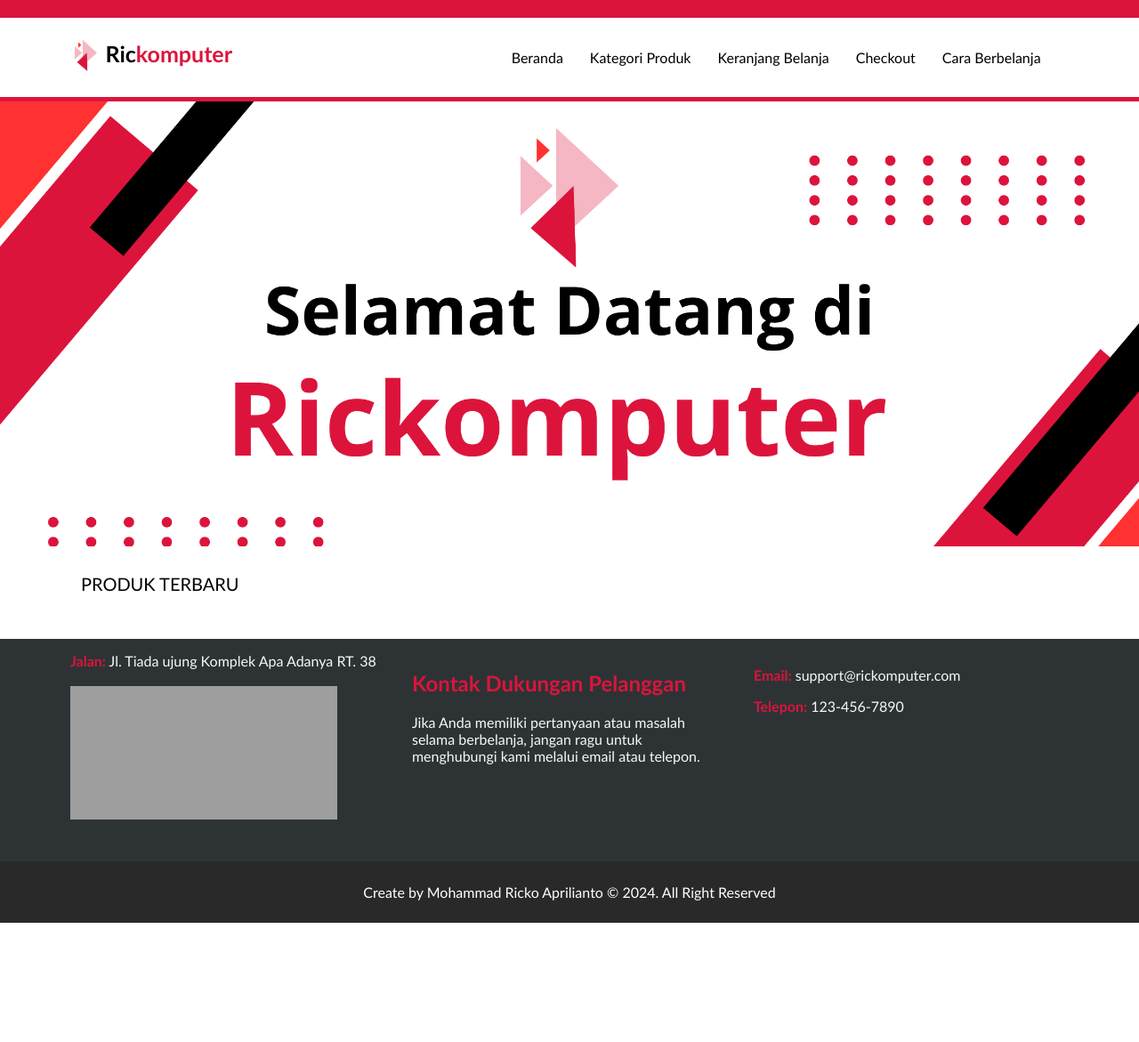
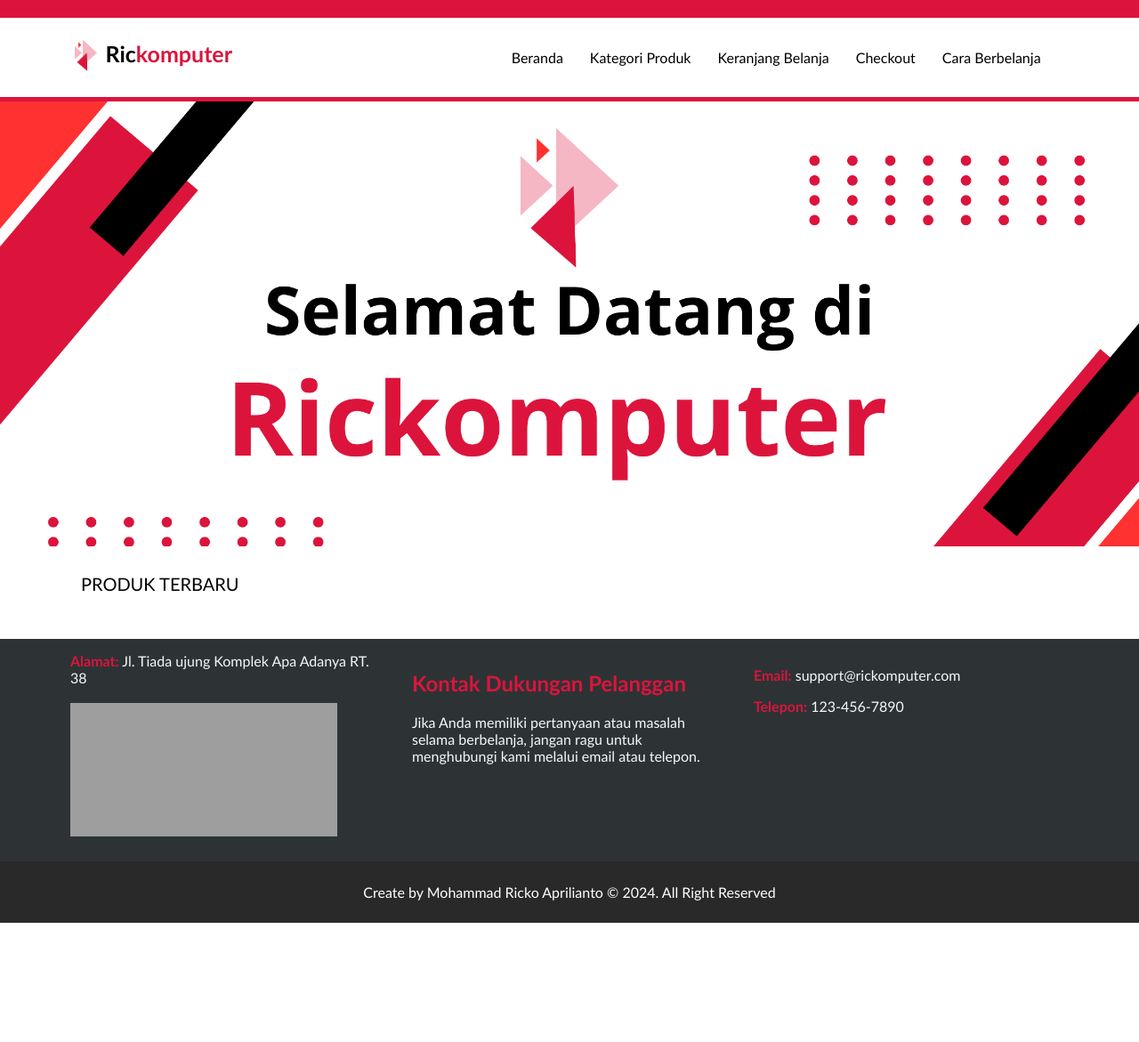
Before and after one commit to rickosong/adminlte-php, a PHP site: page / in a window 1280 px wide. Shown: the whole page at 89% size. After the commit the page ends 1037 px from the top, so only its background shows below. Run offline with PHP 8.4, Linux system fonts and the light colour scheme; data that the repository does not hold is empty; grey boxes are pictures that could not be loaded.

Commit message:
perbaikan dikit

```diff
--- a/index.php
+++ b/index.php
@@ -67,7 +67,7 @@ include "koneksi.php";
         <div class="container">
             <div class="row">
                 <div class="col-4 kolom-footer">
-                <strong>Jalan:</strong> Jl. Tiada ujung Komplek Apa Adanya RT. 38
+                <strong>Alamat:</strong> Jl. Tiada ujung Komplek Apa Adanya RT. 38
                 <br> <br>
                 <div class="map-container">
                 <iframe src="https://www.google.com/maps/embed?pb=!1m18!1m12!1m3!1d724.7777266546881!2d114.60355162366196!3d-3.289615187734063!2m3!1f0!2f0!3f0!3m2!1i1024!2i768!4f13.1!3m3!1m2!1s0x2de42376d022e869%3A0x79b6369c17d802ba!2sJalan%20Padat%20Karya%20Jalur%207B%20No.3%2C%20Sungai%20Jingah%2C%20Kec.%20Banjarmasin%20Utara%2C%20Kota%20Banjarmasin%2C%20Kalimantan%20Selatan%2070122!5e0!3m2!1sid!2sid!4v1721006115348!5m2!1sid!2sid"style="border:0;" allowfullscreen="" loading="lazy" referrerpolicy="no-referrer-when-downgrade"></iframe>
--- a/page/proses_order.php
+++ b/page/proses_order.php
@@ -1,4 +1,4 @@
-div class="container">
+
     <h3>PROSES PEMBELIAN</h3>
    <div class="row">
        <div class="col-9">
--- a/theme.css
+++ b/theme.css
@@ -125,7 +125,7 @@ body{
 }
 .footer1 .container .map-container {
     width: 100%;
-    height: 400px; /* Atur tinggi sesuai keinginan */
+    height: 100px; /* Atur tinggi sesuai keinginan */
 }
 .footer2{
     background:#292929;
```
